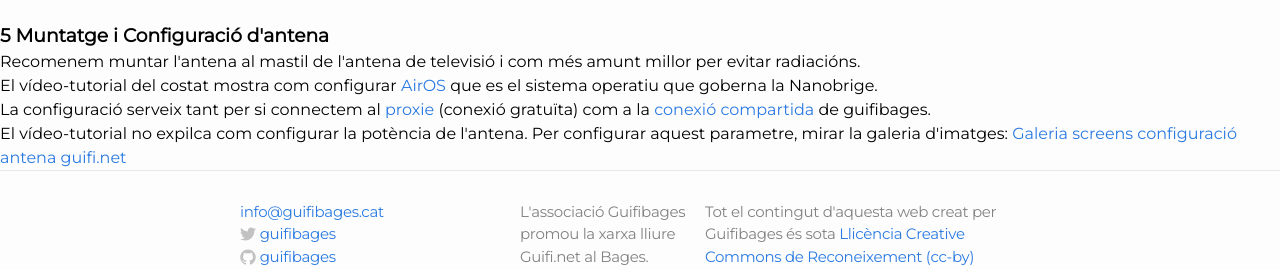
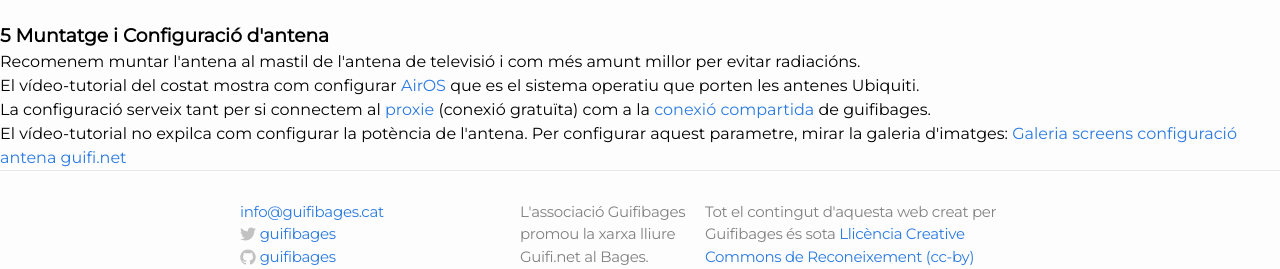
Before and after one commit to guifibages/guifibages.github.io, a Jekyll site: the page built from doc/connexio/index.html, in a window 1280 px wide, cut to the strip 1362-1631 px from the top of the page. Built offline with Jekyll 4.4.1, drawn with Linux system fonts in a browser that asks for light colours.

Commit message:
Update index.html

```diff
--- a/doc/connexio/index.html
+++ b/doc/connexio/index.html
@@ -61,7 +61,7 @@
 								        <div class="page_col2">
  	                        <h3><span class="title_num">5</span> Muntatge i Configuració d'antena</h3>
 									        <p>Recomenem muntar l'antena al mastil de l'antena de televisió i com més amunt millor per evitar radiacións.</p>
-                                            <p>El vídeo-tutorial del costat mostra com configurar <a href="http://www.ubnt.com/airos" target="_blank">AirOS</a> que es el sistema operatiu que goberna la Nanobrige.</p>
+                                            <p>El vídeo-tutorial del costat mostra com configurar <a href="http://www.ubnt.com/airos" target="_blank">AirOS</a> que es el sistema operatiu que porten les antenes Ubiquiti.</p>
                                             <p>La configuració serveix tant per si connectem al <a href="/acces-a-internet/">proxie</a> (conexió gratuïta) com a la <a href="/acces-a-internet/">conexió compartida</a> de guifibages.</p>
                                             <p>El vídeo-tutorial no expilca com configurar la potència de l'antena. Per configurar aquest parametre, mirar la galeria d'imatges: <a href="/blog/com-configurar-antena-de-guifi-net/">Galeria screens configuració antena guifi.net</a></p>
 								        </div>
```
